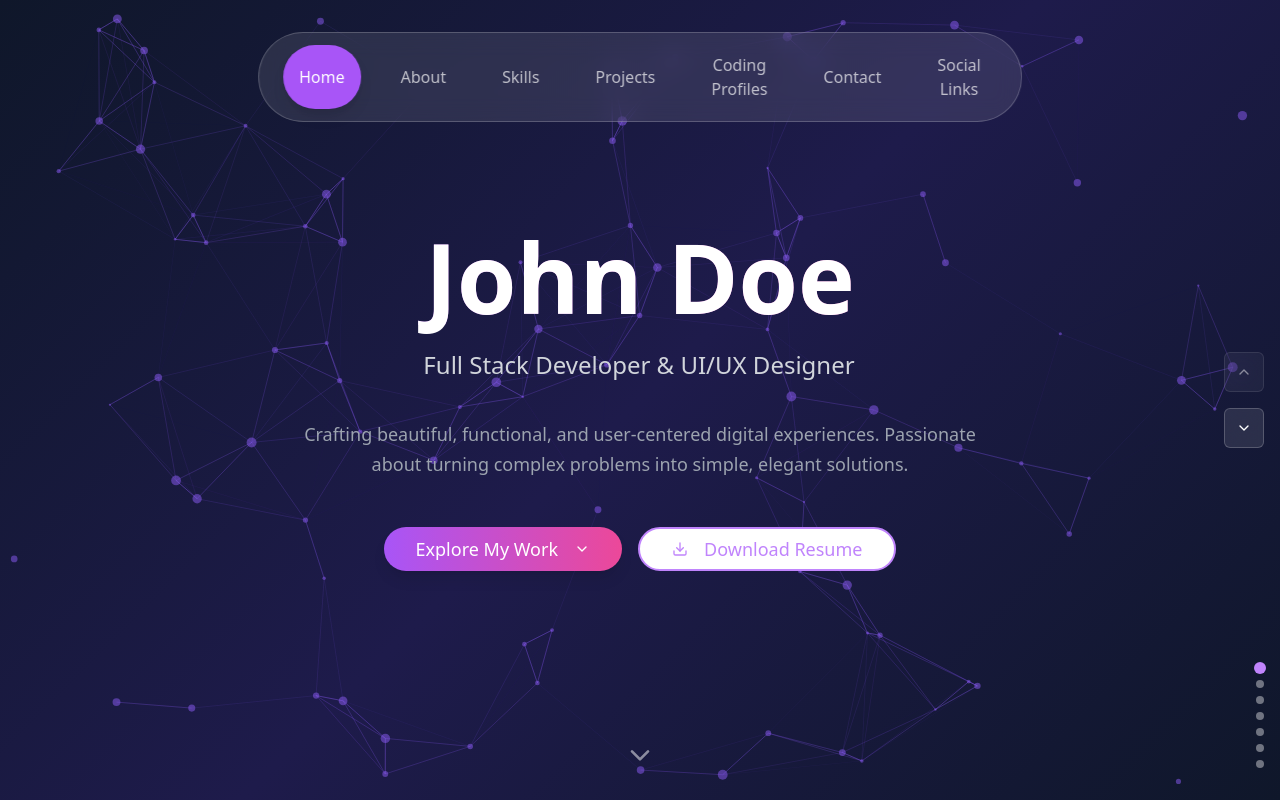
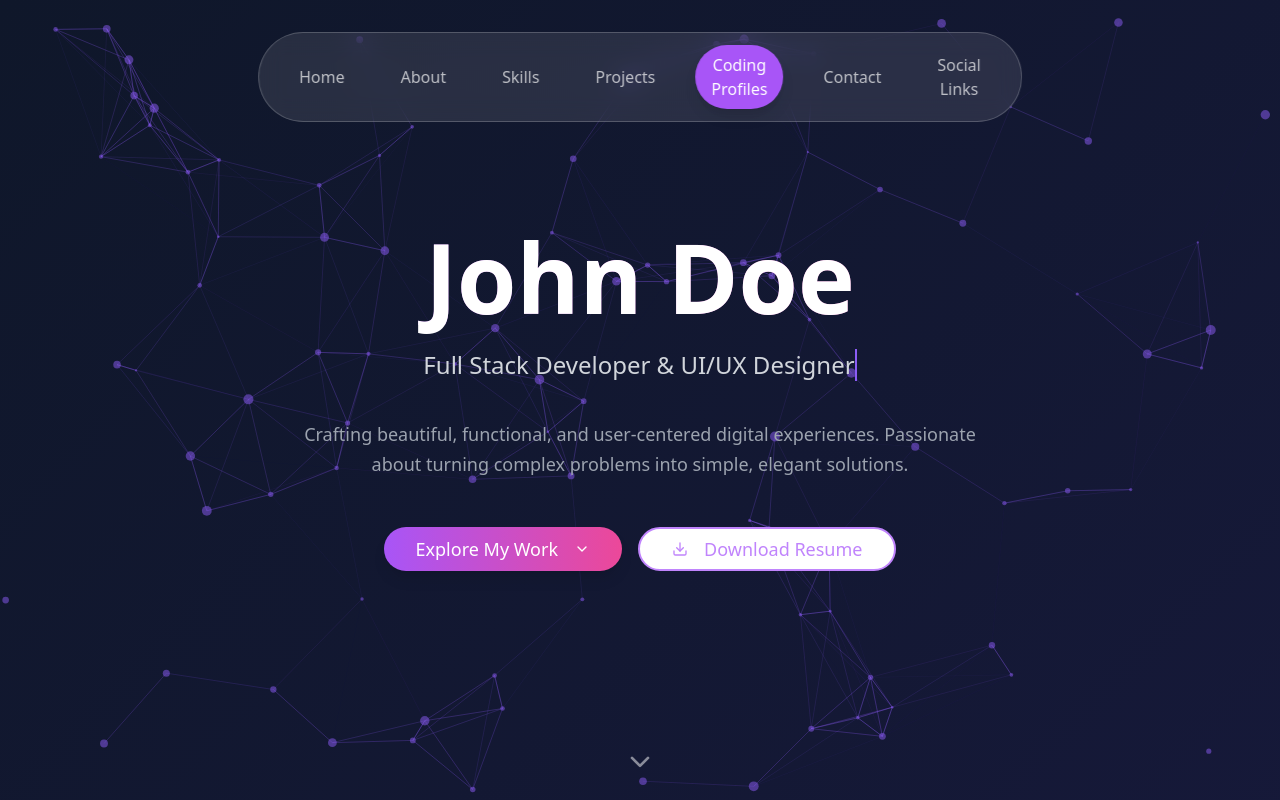
Before and after one commit to Kavennesh/kavennesh.github.io, a React (Vite) app: page / in a window 1280 px wide. Shown: the top 800 px of the page. Built offline with nearby package versions, Linux system fonts and the light colour scheme.

Commit message:
Refactor: Implement single-page scrolling and navigation updates
Implement single-page scrolling behavior and update the navigation bar to reflect the active section.

```diff
--- a/src/components/Navigation.tsx
+++ b/src/components/Navigation.tsx
@@ -12,6 +12,11 @@ interface NavigationProps {
 
 const Navigation: React.FC<NavigationProps> = ({ sections, currentSection, onSectionChange }) => {
   const [isOpen, setIsOpen] = useState(false);
+
+  const handleSectionClick = (index: number) => {
+    onSectionChange(index);
+    setIsOpen(false);
+  };
 
   return (
     <>
@@ -34,7 +39,7 @@ const Navigation: React.FC<NavigationProps> = ({ sections, currentSection, onSec
             {sections.map((section, index) => (
               <button
                 key={section.id}
-                onClick={() => onSectionChange(index)}
+                onClick={() => handleSectionClick(index)}
                 className={`px-4 py-2 rounded-full transition-all duration-300 ${
                   index === currentSection
                     ? 'bg-purple-500 text-white shadow-lg'
@@ -62,10 +67,7 @@ const Navigation: React.FC<NavigationProps> = ({ sections, currentSection, onSec
                 {sections.map((section, index) => (
                   <button
                     key={section.id}
-                    onClick={() => {
-                      onSectionChange(index);
-                      setIsOpen(false);
-                    }}
+                    onClick={() => handleSectionClick(index)}
                     className={`px-4 py-2 rounded-xl transition-all duration-300 text-left ${
                       index === currentSection
                         ? 'bg-purple-500 text-white shadow-lg'
--- a/src/pages/Index.tsx
+++ b/src/pages/Index.tsx
@@ -1,12 +1,6 @@
-import React, { useState, useEffect } from 'react';
-import { motion, AnimatePresence } from 'framer-motion';
-import { ChevronDown, Download, ExternalLink, Mail, Phone, MapPin, Github, Linkedin, Instagram, Code, Award, Briefcase } from 'lucide-react';
-import { Button } from '@/components/ui/button';
-import { Card, CardContent } from '@/components/ui/card';
-import { Input } from '@/components/ui/input';
-import { Textarea } from '@/components/ui/textarea';
-import { useForm } from 'react-hook-form';
-import { toast } from '@/hooks/use-toast';
+
+import React, { useState, useEffect, useRef } from 'react';
+import { motion } from 'framer-motion';
 import ParticlesBackground from '@/components/ParticlesBackground';
 import Navigation from '@/components/Navigation';
 import HeroSection from '@/components/HeroSection';
@@ -20,6 +14,7 @@ import SocialLinksSection from '@/components/SocialLinksSection';
 const Index = () => {
   const [currentSection, setCurrentSection] = useState(0);
   const [isLoading, setIsLoading] = useState(true);
+  const sectionsRef = useRef<HTMLDivElement[]>([]);
 
   const sections = [
     { id: 'hero', component: HeroSection, title: 'Home' },
@@ -36,16 +31,38 @@ const Index = () => {
     return () => clearTimeout(timer);
   }, []);
 
+  useEffect(() => {
+    const handleScroll = () => {
+      const scrollPosition = window.scrollY + window.innerHeight / 2;
+
+      for (let i = sectionsRef.current.length - 1; i >= 0; i--) {
+        const section = sectionsRef.current[i];
+        if (section && scrollPosition >= section.offsetTop) {
+          setCurrentSection(i);
+          break;
+        }
+      }
+    };
+
+    window.addEventListener('scroll', handleScroll);
+    return () => window.removeEventListener('scroll', handleScroll);
+  }, []);
+
+  const scrollToSection = (index: number) => {
+    const section = sectionsRef.current[index];
+    if (section) {
+      section.scrollIntoView({ behavior: 'smooth' });
+    }
+  };
+
   const nextSection = () => {
-    setCurrentSection((prev) => (prev + 1) % sections.length);
+    const nextIndex = Math.min(currentSection + 1, sections.length - 1);
+    scrollToSection(nextIndex);
   };
 
   const prevSection = () => {
-    setCurrentSection((prev) => (prev - 1 + sections.length) % sections.length);
-  };
-
-  const goToSection = (index: number) => {
-    setCurrentSection(index);
+    const prevIndex = Math.max(currentSection - 1, 0);
+    scrollToSection(prevIndex);
   };
 
   if (isLoading) {
@@ -68,69 +85,37 @@ const Index = () => {
     );
   }
 
-  const CurrentSectionComponent = sections[currentSection].component;
-
   return (
-    <div className="relative min-h-screen overflow-hidden">
+    <div className="relative">
       <ParticlesBackground />
 
       <Navigation
         sections={sections}
         currentSection={currentSection}
-        onSectionChange={goToSection}
+        onSectionChange={scrollToSection}
       />
 
-      <AnimatePresence mode="wait">
-        <motion.div
-          key={currentSection}
-          initial={{ opacity: 0, x: 100 }}
-          animate={{ opacity: 1, x: 0 }}
-          exit={{ opacity: 0, x: -100 }}
-          transition={{ duration: 0.5, ease: "easeInOut" }}
+      <div className="relative z-10">
+        {sections.map((section, index) => {
+          const SectionComponent = section.component;
+          return (
+            <div
+              key={section.id}
+              ref={(el) => {
+                if (el) sectionsRef.current[index] = el;
+              }}
+              id={section.id}
               className="min-h-screen"
             >
-          <CurrentSectionComponent
+              <SectionComponent
                 onNext={nextSection}
                 onPrev={prevSection}
-            isFirst={currentSection === 0}
-            isLast={currentSection === sections.length - 1}
+                isFirst={index === 0}
+                isLast={index === sections.length - 1}
               />
-        </motion.div>
-      </AnimatePresence>
-
-      {/* Navigation arrows */}
-      <div className="fixed right-4 top-1/2 transform -translate-y-1/2 z-40 flex flex-col gap-4">
-        <Button
-          onClick={prevSection}
-          variant="outline"
-          size="icon"
-          className="bg-white/10 backdrop-blur-md border-white/20 text-white hover:bg-white/20"
-          disabled={currentSection === 0}
-        >
-          <ChevronDown className="h-4 w-4 rotate-180" />
-        </Button>
-        <Button
-          onClick={nextSection}
-          variant="outline"
-          size="icon"
-          className="bg-white/10 backdrop-blur-md border-white/20 text-white hover:bg-white/20"
-          disabled={currentSection === sections.length - 1}
-        >
-          <ChevronDown className="h-4 w-4" />
-        </Button>
             </div>
-
-      {/* Section indicators */}
-      <div className="fixed right-4 bottom-8 z-40 flex flex-col gap-2">
-        {sections.map((_, index) => (
-          <button
-            key={index}
-            onClick={() => goToSection(index)}
-            className={`w-2 h-2 rounded-full transition-all duration-300 ${
-              index === currentSection ? 'bg-purple-400 scale-150' : 'bg-white/40'
-            }`}
-          />
-        ))}
+          );
+        })}
       </div>
     </div>
   );
```
Lines whose indentation alone changed are shown as unchanged.
